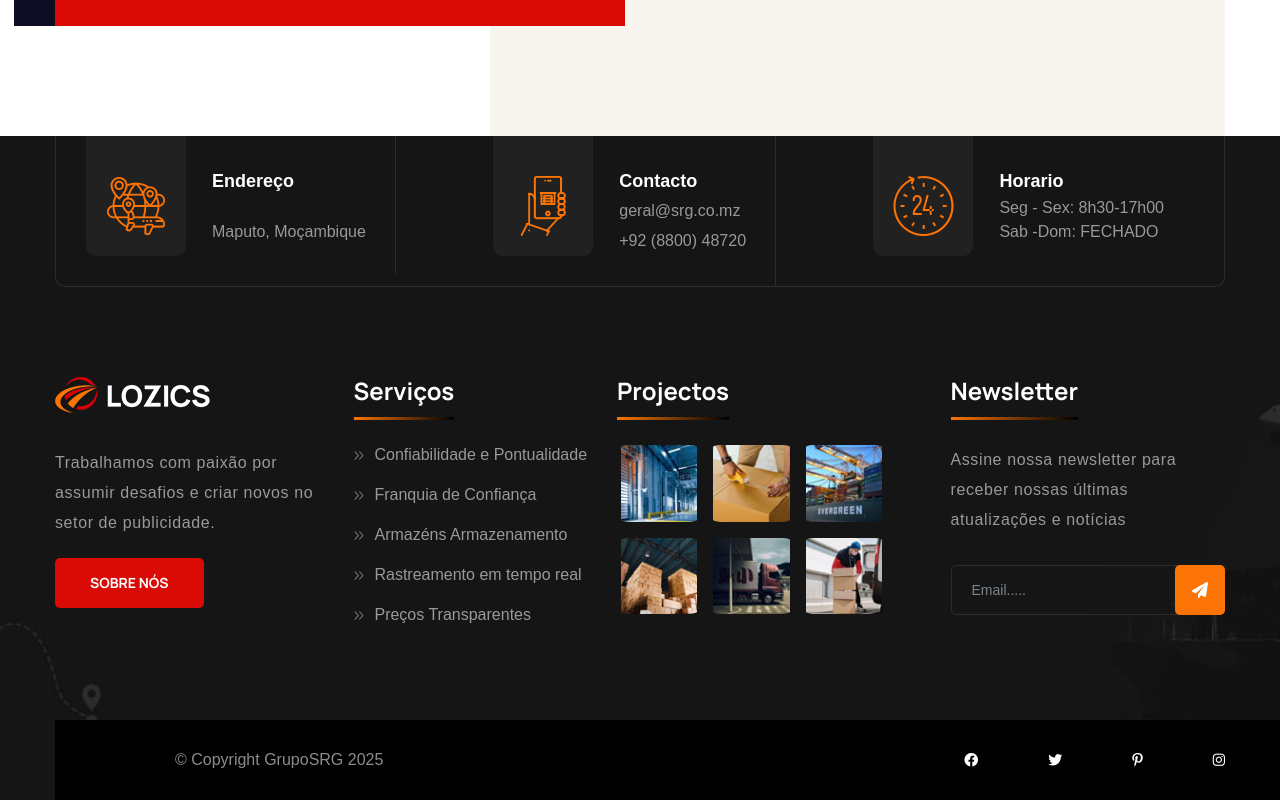
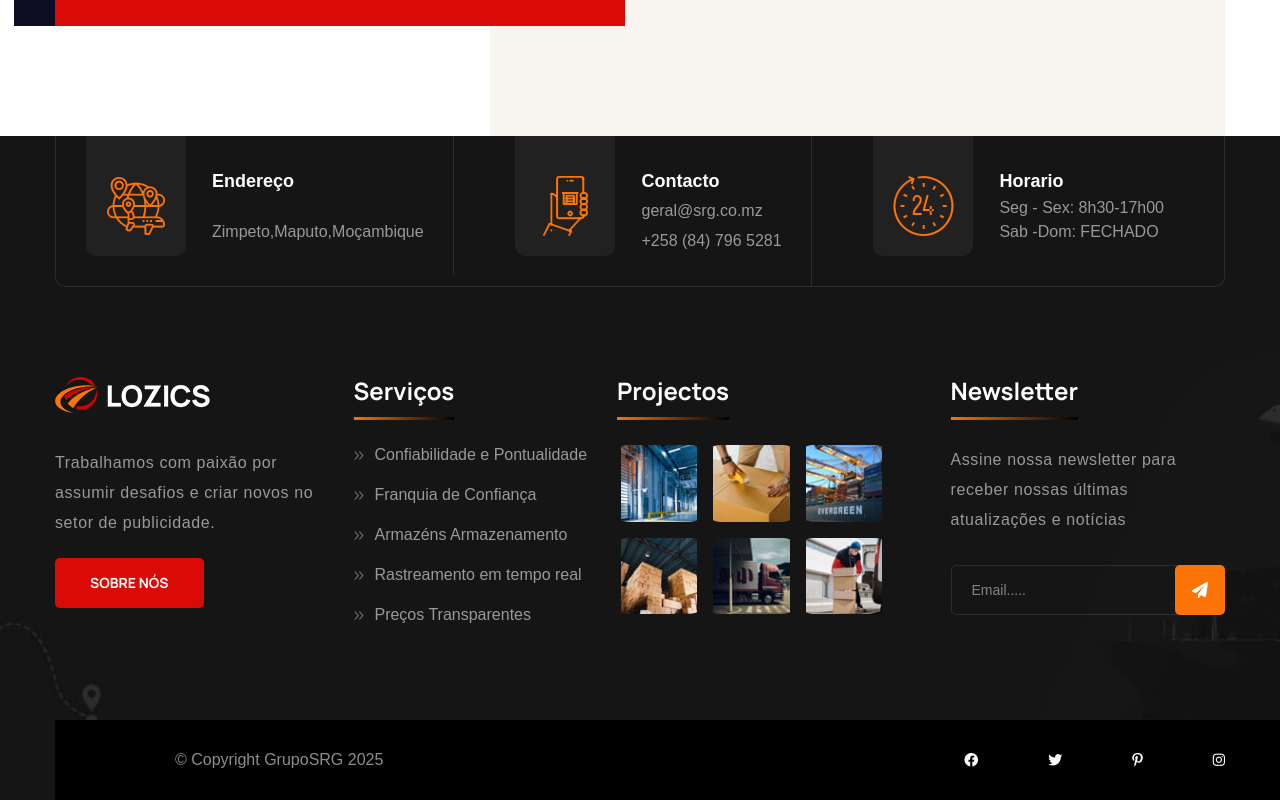
Before and after one commit to SRGLogistica/Next-js-App, a Next.js app: page / in a window 1280 px wide. Shown: the part 8833-9633 px from the top of the page. Built offline with nearby package versions, Linux system fonts and the light colour scheme.

Commit message:
editando o footer1

```diff
--- a/components/layout/Footer1.js
+++ b/components/layout/Footer1.js
@@ -12,11 +12,11 @@ export default function Footer1() {
 					<ul className="contact-list-two light">
 						<li>
 						<i className="icon flaticon-global-shipping-1"></i>
-						<div className="text">Endereço <br /> <span> <br />Maputo, Moçambique</span></div>
+						<div className="text">Endereço <br /> <span> <br />Zimpeto,Maputo,Moçambique</span></div>
 						</li>
 						<li>
 						<i className="icon flaticon-stock-1"></i>
-						<div className="text">Contacto <br /> <Link href="mailto:geral@srg.co.mz">geral@srg.co.mz</Link> <Link href="tel:+92880048720">+92 (8800) 48720</Link></div>
+						<div className="text">Contacto <br /> <Link href="mailto:geral@srg.co.mz">geral@srg.co.mz</Link> <Link href="tel:+258847965281">+258 (84) 796 5281</Link></div>
 						</li>
 						<li>
 						<i className="icon flaticon-24-hours-2"></i><div className="text">Horario <br /> <span>Seg - Sex: 8h30-17h00 <br />Sab -Dom: FECHADO</span></div>
```
